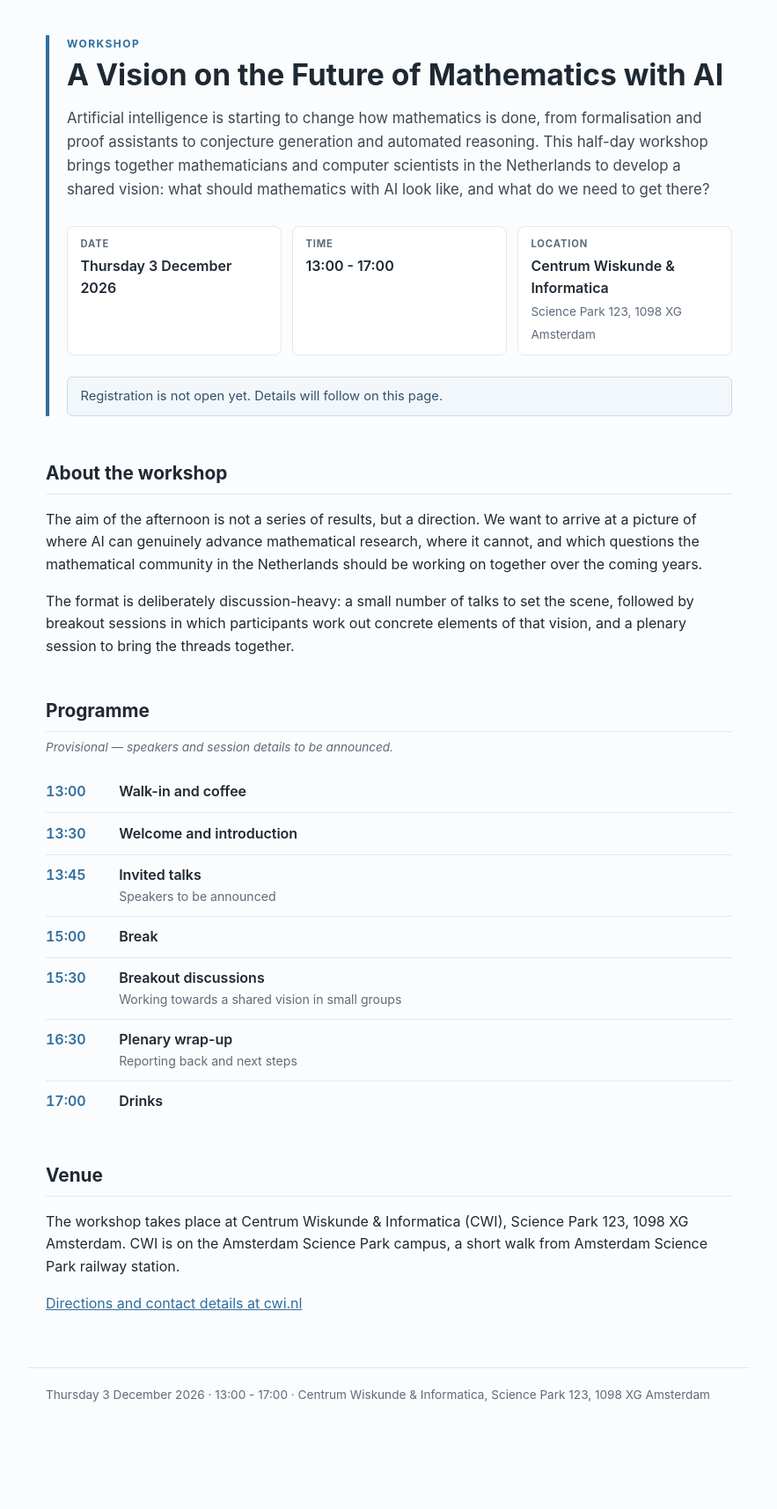
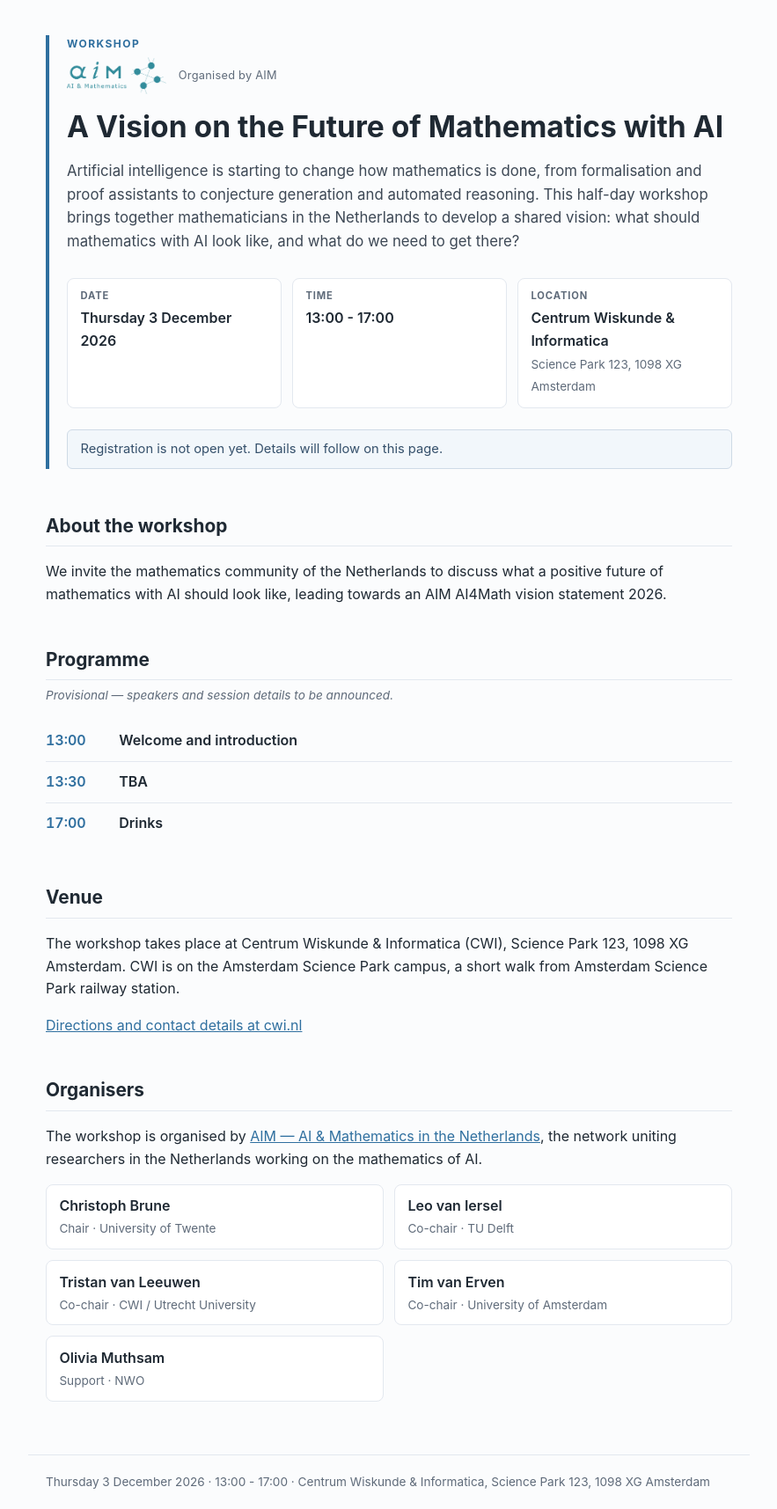
Before and after one commit to ai4mathnl/ai4mathnl.github.io, a Jekyll site: the page built from index.html, in a window 1280 px wide. Shown: the whole page at 88% size, without its empty margins (198-1081 px from the left). Built offline with Jekyll 4.4.1, drawn with Linux system fonts in a browser that asks for light colours; before the commit the page ends 1617 px from its top, so only the background shows below that.

Commit message:
Credit AIM as organiser and list the organising team
Add the AIM logo to the hero, linking to aimath.nl, and an Organisers
section listing the chair, co-chairs and support. The people live in
_data/organisers.yml and the organisation's name, URL and logo path in
_config.yml, so the page reads them from one place like the programme.

Also includes the pending programme trim and hero wording edit from the
working tree.

Co-Authored-By: Claude Opus 5 <noreply@anthropic.com>

```diff
--- a/_config.yml
+++ b/_config.yml
@@ -20,6 +20,13 @@ workshop:
   registration_url: ""
   contact_email: ""
 
+# The organising body. The list of people lives in _data/organisers.yml.
+organiser:
+  name: "AIM"
+  full_name: "AIM &mdash; AI &amp; Mathematics in the Netherlands"
+  url: "https://aimath.nl"
+  logo: "/assets/img/aim-logo.png"
+
 plugins:
   - jekyll-seo-tag
 
--- /dev/null
+++ b/_data/organisers.yml
@@ -0,0 +1,17 @@
+---
+# The AIM (co-)chairs organise the workshop. Source: https://aimath.nl/index.php/about-aim/
+- name: "Christoph Brune"
+  role: "Chair"
+  affiliation: "University of Twente"
+- name: "Leo van Iersel"
+  role: "Co-chair"
+  affiliation: "TU Delft"
+- name: "Tristan van Leeuwen"
+  role: "Co-chair"
+  affiliation: "CWI / Utrecht University"
+- name: "Tim van Erven"
+  role: "Co-chair"
+  affiliation: "University of Amsterdam"
+- name: "Olivia Muthsam"
+  role: "Support"
+  affiliation: "NWO"
--- a/_data/program.yml
+++ b/_data/program.yml
@@ -2,19 +2,20 @@
 # Provisional programme. Replace the placeholder items as speakers confirm;
 # an item with no `speaker` simply renders without one.
 - time: "13:00"
-  title: "Walk-in and coffee"
+  title: "Welcome and introduction"
 - time: "13:30"
-  title: "Welcome and introduction"
-- time: "13:45"
-  title: "Invited talks"
-  note: "Speakers to be announced"
-- time: "15:00"
-  title: "Break"
-- time: "15:30"
-  title: "Breakout discussions"
-  note: "Working towards a shared vision in small groups"
-- time: "16:30"
-  title: "Plenary wrap-up"
-  note: "Reporting back and next steps"
+  title: "TBA"
+#   note: ""
+# - time: "13:45"
+#   title: "Invited talks"
+#   note: "Speakers to be announced"
+# - time: "15:00"
+#   title: "Break"
+# - time: "15:30"
+#   title: "Breakout discussions"
+#   note: "Working towards a shared vision in small groups"
+# - time: "16:30"
+#   title: "Plenary wrap-up"
+#   note: "Reporting back and next steps"
 - time: "17:00"
   title: "Drinks"
--- a/assets/css/style.css
+++ b/assets/css/style.css
@@ -43,6 +43,33 @@ a:hover { color: var(--accent-dark); }
   letter-spacing: 0.12em;
   text-transform: uppercase;
   color: var(--accent);
+}
+
+/* Organiser mark: the logo carries the attribution, the text is the fallback
+   when the image does not load and the cue for anyone skimming. */
+.hero__organiser {
+  display: flex;
+  align-items: center;
+  gap: 0.85rem;
+  margin: 0 0 1.1rem;
+  text-decoration: none;
+  color: var(--muted);
+}
+
+.hero__organiser img {
+  width: auto;
+  height: 42px;
+  display: block;
+}
+
+.hero__organiser-text {
+  font-size: 0.8rem;
+  letter-spacing: 0.02em;
+}
+
+.hero__organiser:hover .hero__organiser-text {
+  color: var(--accent-dark);
+  text-decoration: underline;
 }
 
 .hero__title {
@@ -167,6 +194,35 @@ a:hover { color: var(--accent-dark); }
 .plain { list-style: none; margin: 0; padding: 0; }
 .plain li { padding: 0.2rem 0; }
 
+/* ---- Organisers ---- */
+.organisers {
+  list-style: none;
+  margin: 0;
+  padding: 0;
+  display: grid;
+  grid-template-columns: repeat(auto-fit, minmax(300px, 1fr));
+  gap: 0.75rem;
+}
+
+.organiser {
+  background: #fff;
+  border: 1px solid var(--border);
+  border-radius: 8px;
+  padding: 0.7rem 0.9rem;
+}
+
+.organiser__name {
+  display: block;
+  font-weight: 600;
+}
+
+.organiser__meta {
+  display: block;
+  margin-top: 0.15rem;
+  font-size: 0.85rem;
+  color: var(--muted);
+}
+
 /* ---- Footer ---- */
 .site-footer {
   max-width: 820px;
--- a/index.html
+++ b/index.html
@@ -4,12 +4,15 @@ layout: default
 
 <header class="hero">
   <p class="hero__kicker">Workshop</p>
+  <a class="hero__organiser" href="{{ site.organiser.url }}">
+    <img src="{{ site.organiser.logo | relative_url }}" alt="{{ site.organiser.full_name }}" width="523" height="194">
+    <span class="hero__organiser-text">Organised by {{ site.organiser.name }}</span>
+  </a>
   <h1 class="hero__title">{{ site.title }}</h1>
   <p class="hero__lead">
     Artificial intelligence is starting to change how mathematics is done, from
     formalisation and proof assistants to conjecture generation and automated
-    reasoning. This half-day workshop brings together mathematicians and
-    computer scientists in the Netherlands to develop a shared vision: what
+    reasoning. This half-day workshop brings together mathematicians in the Netherlands to develop a shared vision: what
     should mathematics with AI look like, and what do we need to get there?
   </p>
 
@@ -38,16 +41,7 @@ layout: default
 <section class="section" id="about">
   <h2>About the workshop</h2>
   <p>
-    The aim of the afternoon is not a series of results, but a direction. We
-    want to arrive at a picture of where AI can genuinely advance mathematical
-    research, where it cannot, and which questions the mathematical community
-    in the Netherlands should be working on together over the coming years.
-  </p>
-  <p>
-    The format is deliberately discussion-heavy: a small number of talks to set
-    the scene, followed by breakout sessions in which participants work out
-    concrete elements of that vision, and a plenary session to bring the
-    threads together.
+    We invite the mathematics community of the Netherlands to discuss what a positive future of mathematics with AI should look like, leading towards an AIM AI4Math vision statement 2026.
   </p>
 </section>
 
@@ -80,13 +74,18 @@ layout: default
   </p>
 </section>
 
-<!--
-  Add an organisers section once the list is settled, for example:
-
-  <section class="section" id="organisers">
-    <h2>Organisers</h2>
-    <ul class="plain">
-      <li>Name &mdash; Affiliation</li>
-    </ul>
-  </section>
--->
+<section class="section" id="organisers">
+  <h2>Organisers</h2>
+  <p>
+    The workshop is organised by <a href="{{ site.organiser.url }}">{{ site.organiser.full_name }}</a>,
+    the network uniting researchers in the Netherlands working on the mathematics of AI.
+  </p>
+  <ul class="organisers">
+    {%- for person in site.data.organisers -%}
+      <li class="organiser">
+        <span class="organiser__name">{{ person.name }}</span>
+        <span class="organiser__meta">{{ person.role }} &middot; {{ person.affiliation }}</span>
+      </li>
+    {%- endfor -%}
+  </ul>
+</section>
```
Also changed, not shown: assets/img/aim-logo.png (added).
